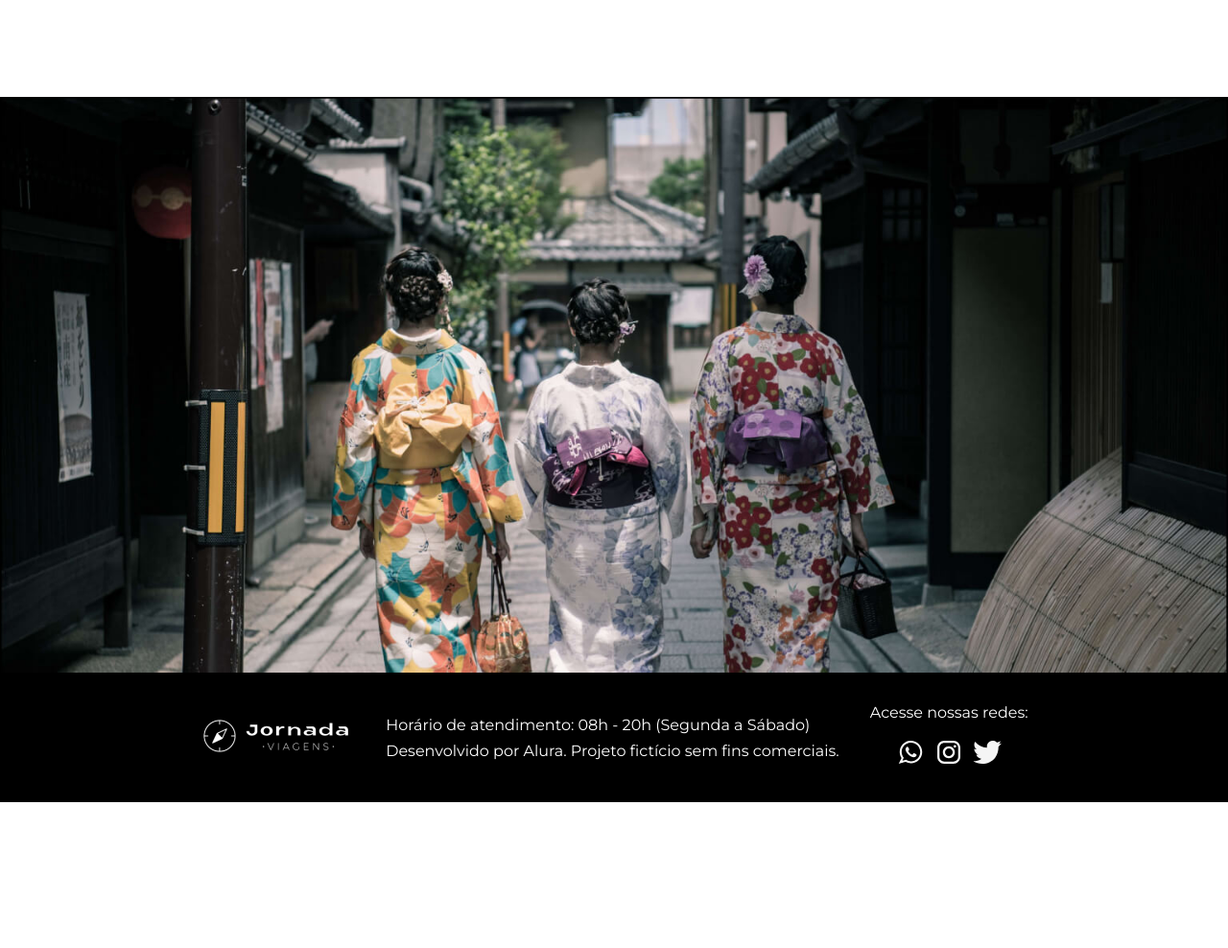
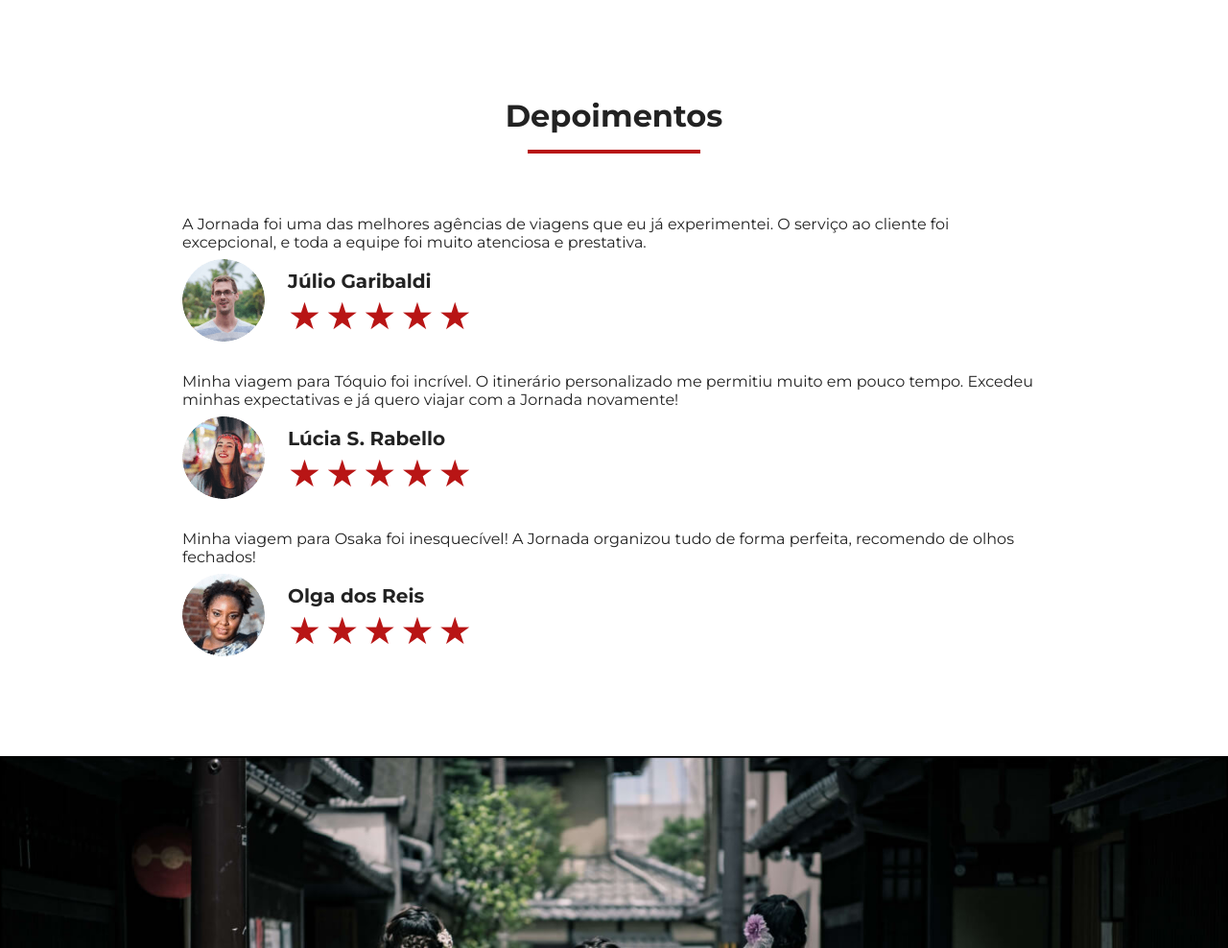
Before and after one commit to SerenadeOfDreams/Alura-Jornada-Viagens, a plain HTML site: page pacotes-de-viagens.html in a window 1280 px wide. Shown: the part 3330-4318 px from the top of the page at 96% size. Before the commit the page ends 4166 px from the top, so only its background shows below. Drawn offline with Linux system fonts and the light colour scheme.

Commit message:
feat: página de pacotes de viagens concluída

```diff
--- a/css/testimonies.css
+++ b/css/testimonies.css
@@ -51,4 +51,8 @@
   .testimonies-container {
     flex-direction: row;
   }
+
+  .testimony {
+    width: 384px;
+  }
 }
--- a/pacotes-de-viagens.html
+++ b/pacotes-de-viagens.html
@@ -132,6 +132,90 @@
           </div>
         </div>
       </section>
+
+      <section class="testimonies-japan">
+        <div class="section-title">
+          <h2>Depoimentos</h2>
+          <hr />
+        </div>
+
+        <div class="testimonies-container">
+          <article class="testimony">
+            <header>
+              <p>
+                A Jornada foi uma das melhores agências de viagens que eu já
+                experimentei. O serviço ao cliente foi excepcional, e toda a
+                equipe foi muito atenciosa e prestativa.
+              </p>
+            </header>
+            <footer>
+              <img
+                src="/img/pacotes-de-viagens/depoimento/avatar-depoimento-julio.png"
+                alt="Foto de perfil do usuário Júlio Garibaldi"
+              />
+              <div class="profile-content">
+                <h3 class="content-title">Júlio Garibaldi</h3>
+                <div class="review">
+                  <span class="star">&#9733;</span>
+                  <span class="star">&#9733;</span>
+                  <span class="star">&#9733;</span>
+                  <span class="star">&#9733;</span>
+                  <span class="star">&#9733;</span>
+                </div>
+              </div>
+            </footer>
+          </article>
+          <article class="testimony">
+            <header>
+              <p>
+                Minha viagem para Tóquio foi incrível. O itinerário
+                personalizado me permitiu muito em pouco tempo. Excedeu minhas
+                expectativas e já quero viajar com a Jornada novamente!
+              </p>
+            </header>
+            <footer>
+              <img
+                src="/img/pacotes-de-viagens/depoimento/avatar-depoimento-lucia.png"
+                alt="Foto de perfl da usuária Lúcia"
+              />
+              <div class="profile-content">
+                <h3 class="content-title">Lúcia S. Rabello</h3>
+                <div class="review">
+                  <span class="star">&#9733;</span>
+                  <span class="star">&#9733;</span>
+                  <span class="star">&#9733;</span>
+                  <span class="star">&#9733;</span>
+                  <span class="star">&#9733;</span>
+                </div>
+              </div>
+            </footer>
+          </article>
+          <article class="testimony">
+            <header>
+              <p>
+                Minha viagem para Osaka foi inesquecível! A Jornada organizou
+                tudo de forma perfeita, recomendo de olhos fechados!
+              </p>
+            </header>
+            <footer>
+              <img
+                src="/img/pacotes-de-viagens/depoimento/avatar-depoimento-olga.png"
+                alt="Foto de perfil da usuária Olga"
+              />
+              <div class="profile-content">
+                <h3 class="content-title">Olga dos Reis</h3>
+                <div class="review">
+                  <span class="star">&#9733;</span>
+                  <span class="star">&#9733;</span>
+                  <span class="star">&#9733;</span>
+                  <span class="star">&#9733;</span>
+                  <span class="star">&#9733;</span>
+                </div>
+              </div>
+            </footer>
+          </article>
+        </div>
+      </section>
     </main>
 
     <section class="travel-combos-hero second">
```
Also changed, not shown: img/pacotes-de-viagens/depoimento/avatar-depoimento-julio.png (added), img/pacotes-de-viagens/depoimento/avatar-depoimento-lucia.png (added), img/pacotes-de-viagens/depoimento/avatar-depoimento-olga.png (added).
